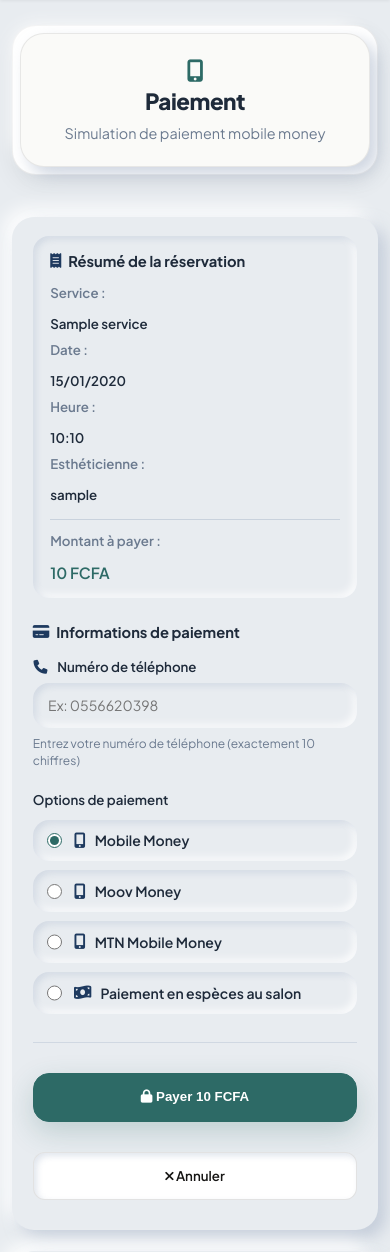
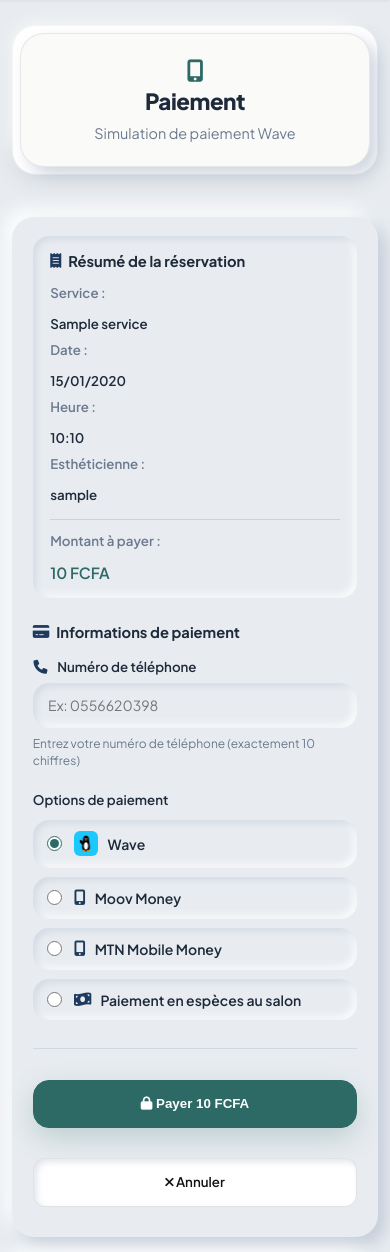
Before and after one commit to irraisaac16-code/Beauty-manager, a Django app: template manager/templates/manager/simulate_payment.html in a window 390 px wide. Shown: the part 99-1351 px from the top of the page. Run offline with Django 5.2, Linux system fonts and the light colour scheme; the template is opened without the code that fills it: most values are stand-ins (such as "Sample title", 1, 10 or a date in 2020).

Commit message:
feat(payment): use Wave branding for first payment option
Replace Mobile Money label with Wave, add Wave logo asset and styles on simulate payment page, and update reservation payment_method choice display to Wave.

Co-authored-by: Cursor <cursoragent@cursor.com>

```diff
--- a/manager/models.py
+++ b/manager/models.py
@@ -41,7 +41,7 @@ class Reservation(models.Model):
     ]
 
     PAYMENT_METHOD_CHOICES = [
-        ('mobile', 'Mobile Money'),
+        ('mobile', 'Wave'),
         ('cash', 'Espèces'),
         ('not_set', 'Non défini'),
     ]
--- a/manager/static/manager/simulate-payment-admin.css
+++ b/manager/static/manager/simulate-payment-admin.css
@@ -130,6 +130,16 @@
     font-size: 1.1rem;
 }
 
+.admin-dashboard.simulate-payment-page .option-item label .payment-option-icon {
+    flex-shrink: 0;
+    margin-right: 0.65rem;
+    width: 1.75rem;
+    height: 1.75rem;
+    object-fit: contain;
+    border-radius: 6px;
+    display: block;
+}
+
 .admin-dashboard.simulate-payment-page .cash-info-neo {
     margin-top: 1rem;
     padding: 1rem 1.1rem;
--- a/manager/templates/manager/simulate_payment.html
+++ b/manager/templates/manager/simulate_payment.html
@@ -10,7 +10,7 @@
 <link rel="stylesheet" href="{% static 'manager/dashboard-neumorphic-shell.css' %}?v=2">
 <link rel="stylesheet" href="{% static 'manager/admin-dashboard.css' %}?v=6">
 <link rel="stylesheet" href="{% static 'manager/service-form-admin.css' %}?v=5">
-<link rel="stylesheet" href="{% static 'manager/simulate-payment-admin.css' %}?v=3">
+<link rel="stylesheet" href="{% static 'manager/simulate-payment-admin.css' %}?v=4">
 {% endblock %}
 
 {% block content %}
@@ -19,7 +19,7 @@
         <div class="header-content">
             <div class="header-left">
                 <h1><i class="fas fa-mobile-alt"></i> Paiement</h1>
-                <p>Simulation de paiement mobile money</p>
+                <p>Simulation de paiement Wave</p>
             </div>
         </div>
     </div>
@@ -73,8 +73,8 @@
                         <div class="option-item">
                             <input type="radio" id="wave" name="payment_method" value="wave" checked>
                             <label for="wave">
-                                <i class="fas fa-mobile-alt"></i>
-                                <span>Mobile Money</span>
+                                <img src="{% static 'manager/img/wave-logo.png' %}" alt="Wave" class="payment-option-icon payment-option-icon--wave" width="28" height="28">
+                                <span>Wave</span>
                             </label>
                         </div>
                         <div class="option-item">
```
Also changed, not shown: manager/static/manager/img/wave-logo.png (added).
